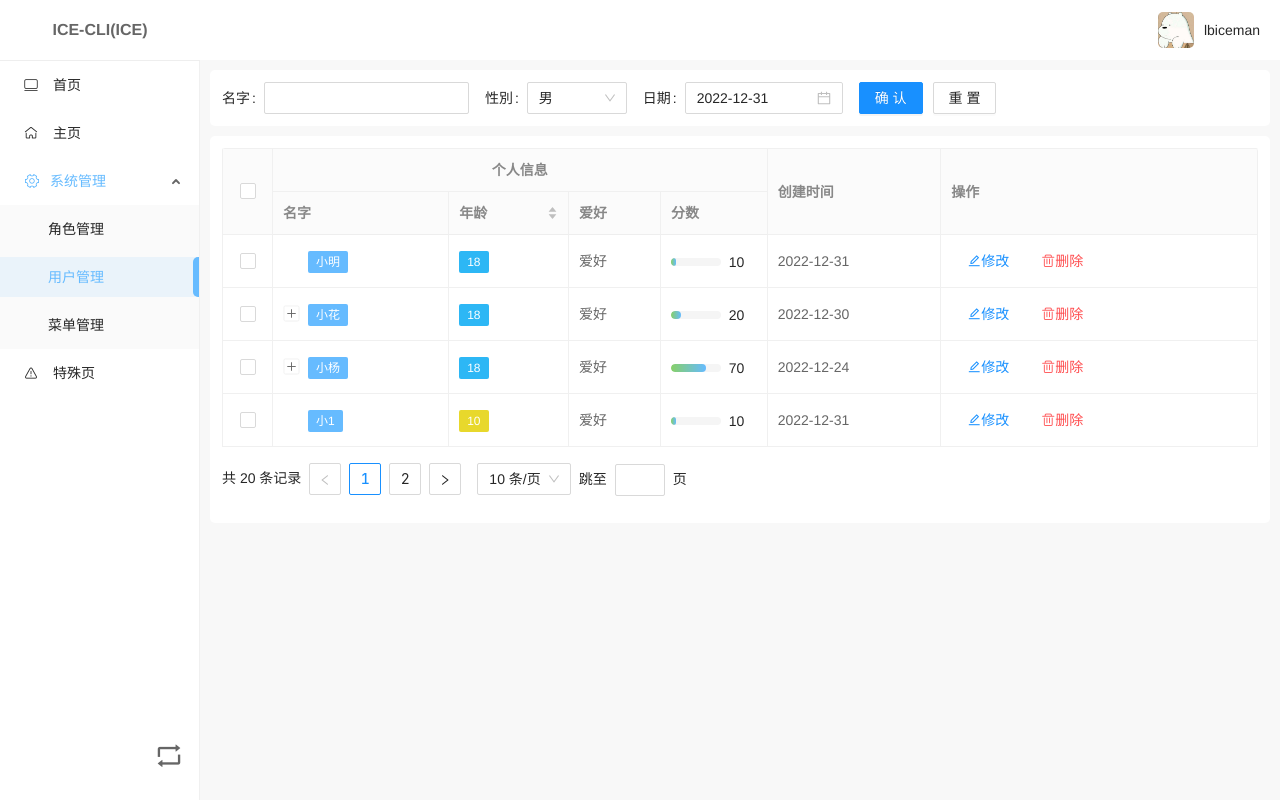
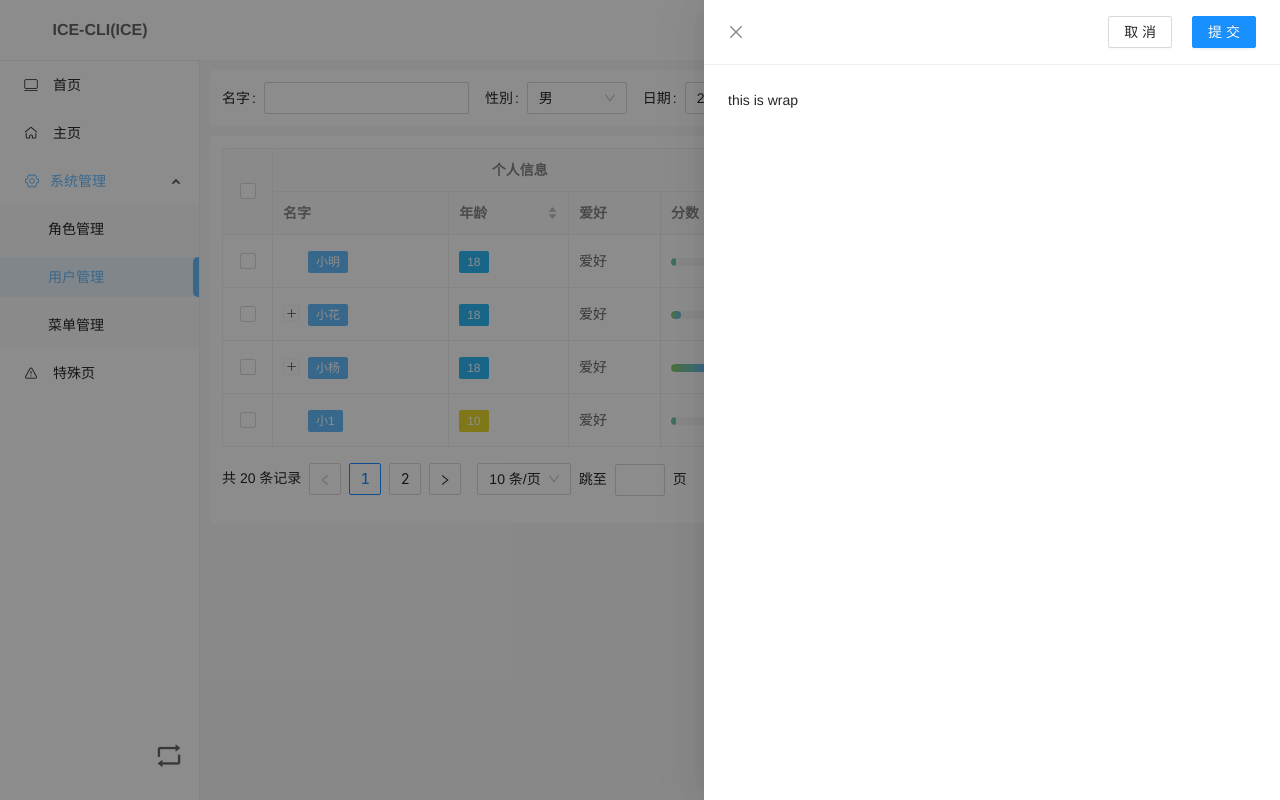
Before and after one commit to lbiceman/ice-cli-vue, a Vue app: page /#/admin/user in a window 1280 px wide. Built offline with nearby package versions, Linux system fonts and the light colour scheme.

Commit message:
feat: drawer组件封装(进行中)

```diff
--- a/src/componentRegister/css.ts
+++ b/src/componentRegister/css.ts
@@ -20,3 +20,4 @@ import "ant-design-vue/es/progress/style/index.less";
 import "ant-design-vue/es/popover/style/index.less";
 import "ant-design-vue/es/space/style/index.less";
 import "ant-design-vue/es/date-picker/style/index.less";
+import "ant-design-vue/es/drawer/style/index.less";
--- a/src/componentRegister/index.ts
+++ b/src/componentRegister/index.ts
@@ -21,6 +21,7 @@ import {
 	Checkbox,
 	Popover,
 	DatePicker,
+	Drawer,
 	Space
 } from "ant-design-vue";
 
@@ -49,6 +50,7 @@ const components: Component[] = [
 	Popover,
 	Checkbox,
 	DatePicker,
+	Drawer,
 	Space
 ];
 
--- /dev/null
+++ b/src/components/iceDrawer/index.vue
@@ -0,0 +1,45 @@
+<script lang="ts" setup>
+import { ref, computed } from "vue";
+import { IceDrawerProps } from "./type";
+
+const props = withDefaults(
+	defineProps<{
+		config: IceDrawerProps;
+	}>(),
+	{}
+);
+
+const auState = ref(true);
+
+const onClose = () => {
+	auState.value = false;
+};
+
+const finalConfig = computed(() => {
+	let config = Object.assign(
+		{
+			title: "",
+			width: "45%",
+			maskClosable: false,
+			bodyStyle: {
+				paddingBottom: "0px"
+			}
+		},
+		props.config
+	);
+
+	return config;
+});
+</script>
+
+<template>
+	<a-drawer v-bind="finalConfig" :visible="auState">
+		<template #extra>
+			<a-button @click="onClose">取消</a-button>
+			<a-button style="margin-left: 20px" type="primary" @click="onClose">提交</a-button>
+		</template>
+		<div class="drawer-wrap">this is wrap</div>
+	</a-drawer>
+</template>
+
+<style lang="less" scoped></style>
--- /dev/null
+++ b/src/components/iceDrawer/type.ts
@@ -0,0 +1,3 @@
+import { DrawerProps } from "ant-design-vue/lib/drawer";
+
+export type IceDrawerProps = DrawerProps;
--- /dev/null
+++ b/src/views/admin/user/components/auDrawer.vue
@@ -0,0 +1,15 @@
+<!--
+    auDrawer: add update drawer
+ -->
+<script lang="ts" setup>
+import { computed } from "vue";
+import IceDrawer from "@/components/iceDrawer/index.vue";
+
+const drawerConfig = computed(() => ({}));
+</script>
+
+<template>
+	<IceDrawer :config="drawerConfig" />
+</template>
+
+<style lang="less" scoped></style>
--- a/src/views/admin/user/index.vue
+++ b/src/views/admin/user/index.vue
@@ -14,6 +14,7 @@ import IceTable from "@/components/iceTable/index.vue";
 import IceForm from "@/components/iceForm/index.vue";
 import { IceColumn } from "@/components/iceTable/type";
 import { IceFormProps } from "@/components/iceForm/type";
+import AuDrawer from "./components/auDrawer.vue";
 
 interface DataItem {
 	id?: number;
@@ -347,6 +348,9 @@ const formConfig = computed(
 		<div class="menu-table">
 			<IceTable :config="tableConfig" />
 		</div>
+		<div class="menu-drawer">
+			<AuDrawer />
+		</div>
 	</div>
 </template>
 
```
